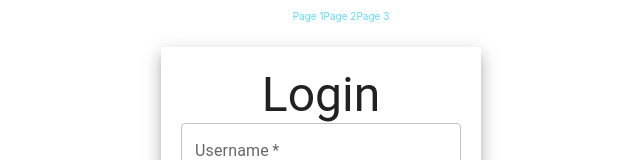
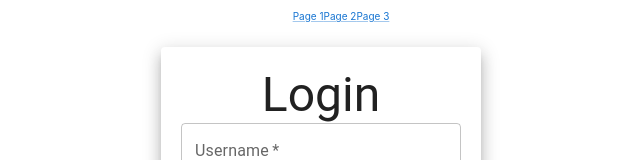
Before and after one commit to Ansh1902396/ISD-project-lnmiit, a React (Create React App) app in the folder project/: page / in a window 1280 px wide. Shown: the top 160 px of the page, without its empty margins (319-959 px from the left). Built offline with nearby package versions, Linux system fonts and the light colour scheme.

Commit message:
modified:   project/src/App.js

```diff
--- a/project/src/App.js
+++ b/project/src/App.js
@@ -1,6 +1,6 @@
 
 import './App.css';
-
+import {Link} from '@mui/material';
 import Login from './Login';
 function App(){
   return (
@@ -8,9 +8,9 @@ function App(){
 
       <header>
           <ul name="LinksList" className="Nav">
-              <li className="Nav-link">Page 1</li>
-              <li className="Nav-link">Page 2</li>
-              <li className="Nav-link">Page 3</li>
+              <li className="Nav-link"><Link>Page 1</Link></li>
+              <li className="Nav-link"><Link>Page 2</Link></li>
+              <li className="Nav-link"><Link>Page 3</Link></li>
           </ul>
       </header>
       <Login/>
```
